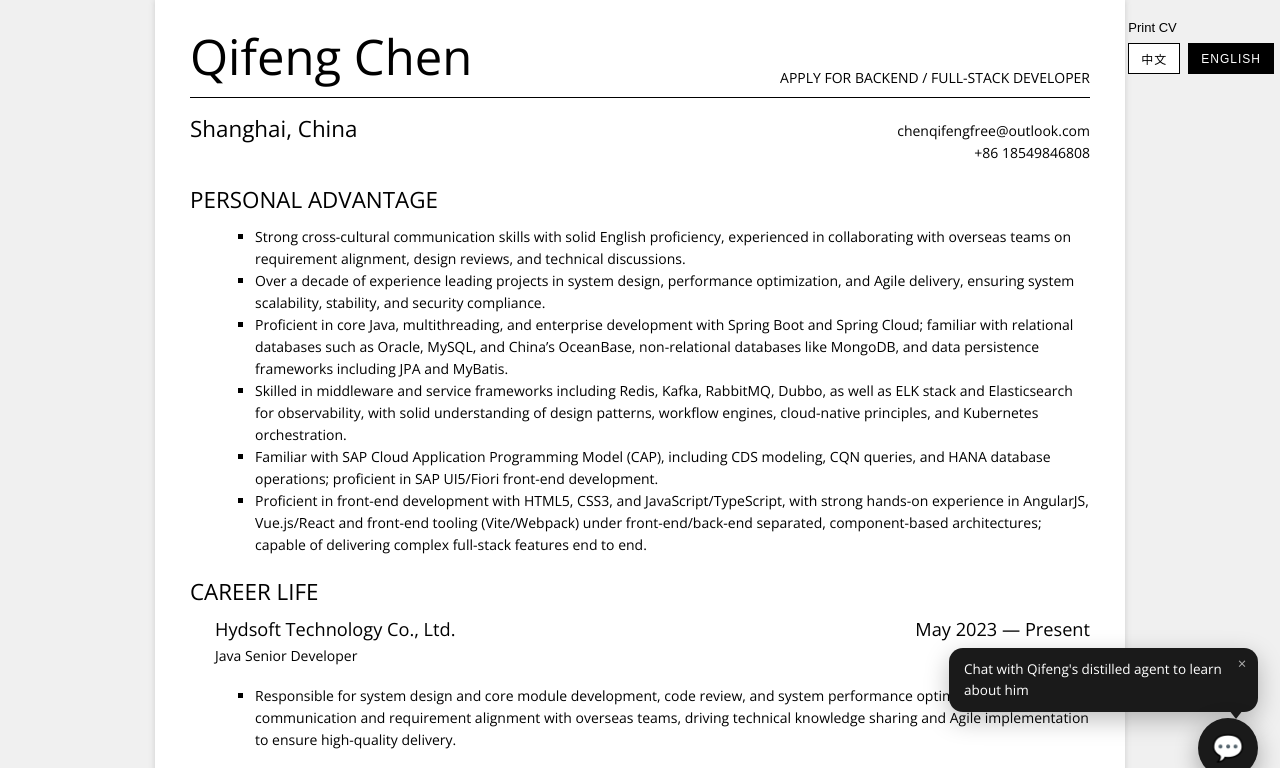
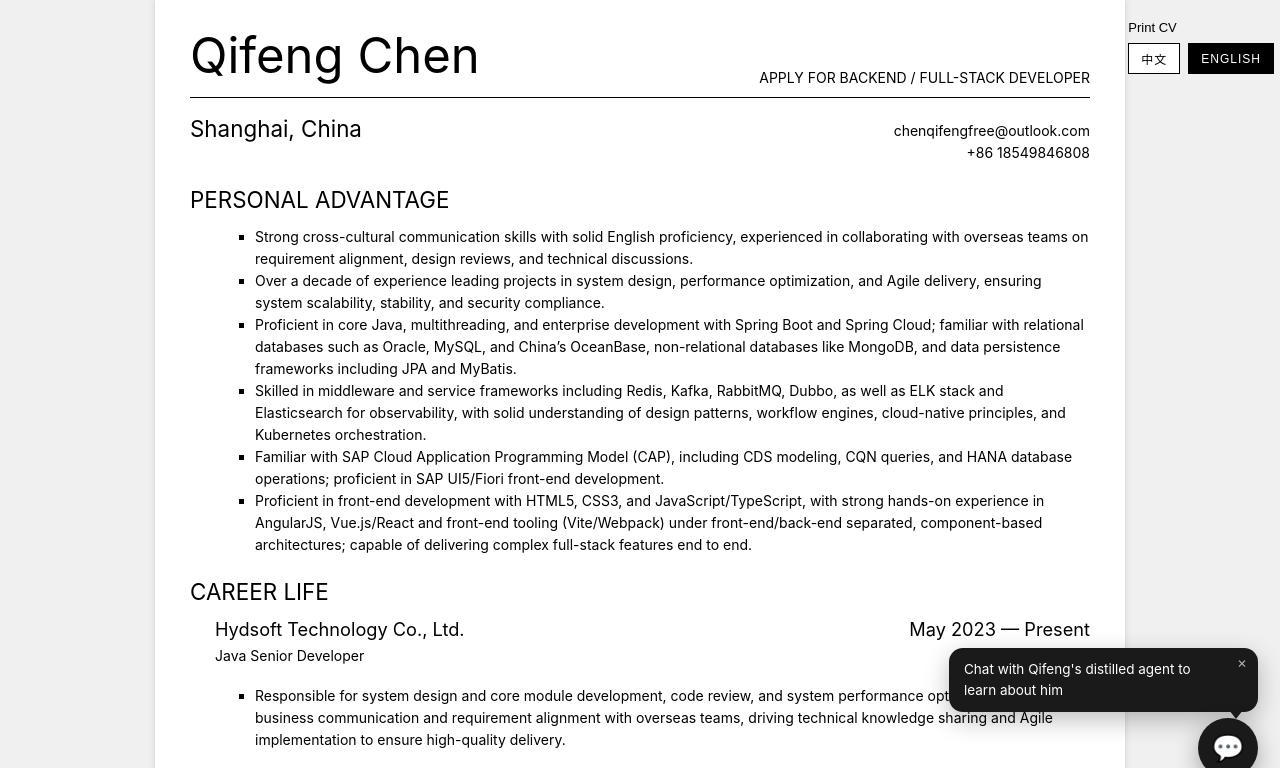
Before and after one commit to chenqifeng92/chenqifeng92.github.io, a plain HTML site: page index.html in a window 1280 px wide. Shown: the top 768 px of the page. Drawn offline with nearby package versions, Linux system fonts and the light colour scheme.

Commit message:
去掉 Google Fonts，字体改系统栈（苹方/微软雅黑）修中文发虚，weight 300->400
Co-Authored-By: Claude <noreply@anthropic.com>

```diff
--- a/index.html
+++ b/index.html
@@ -5,16 +5,14 @@
 	<title>Qifeng Chen Resume</title>
 	<meta http-equiv="Content-Type" content="text/html; charset=utf-8" />
 	<meta name="viewport" content="width=device-width, initial-scale=1.0" />
-	<link href="https://fonts.googleapis.com/css?family=Open+Sans:300&subset=latin,latin-ext" rel="stylesheet"
-		type="text/css" />
 	<style type="text/css">
 		body {
 			background: #f0f0f0;
 			margin: 0;
 			padding: 0;
 
-			font-family: 'Open Sans', 'Helvetica Light', 'Helvetica Neue', 'Arial Narrow', Helvetica, Arial, serif;
-			font-weight: 300;
+			font-family: -apple-system, BlinkMacSystemFont, 'Segoe UI', Helvetica, Arial, 'PingFang SC', 'Microsoft YaHei', sans-serif;
+			font-weight: 400;
 			line-height: 22px;
 			font-size: 14px;
 
@@ -29,8 +27,8 @@
 		h2,
 		h3,
 		h4 {
-			font-family: 'Open Sans', 'Helvetica Light', 'Helvetica Neue', 'Arial Narrow', Helvetica, Arial, serif;
-			font-weight: 300;
+			font-family: -apple-system, BlinkMacSystemFont, 'Segoe UI', Helvetica, Arial, 'PingFang SC', 'Microsoft YaHei', sans-serif;
+			font-weight: 400;
 			font-weight: normal;
 			margin: 0 0 15px 0;
 			padding: 0;
@@ -152,8 +150,8 @@
 		}
 
 		.basic-info label {
-			font-family: 'Open Sans', 'Helvetica Light', 'Helvetica Neue', 'Arial Narrow', Helvetica, Arial, serif;
-			font-weight: 300;
+			font-family: -apple-system, BlinkMacSystemFont, 'Segoe UI', Helvetica, Arial, 'PingFang SC', 'Microsoft YaHei', sans-serif;
+			font-weight: 400;
 		}
 
 		.basic-info label,
@@ -402,7 +400,7 @@
 
 	<div id="resume-zh" class="resume resume-zh hidden">
 
-		<h1 class="resume-header">陈棋烽<span style="float: right; font-size: 14px; text-transform: uppercase; line-height: 85px; font-weight: 300;">求职 后端/全栈开发工程师</span></h1>
+		<h1 class="resume-header">陈棋烽<span style="float: right; font-size: 14px; text-transform: uppercase; line-height: 85px; font-weight: 400;">求职 后端/全栈开发工程师</span></h1>
 		<div class="basic-info section">
 			<h2 class="title" style="color:#fff">基本信息</h2>
 			<div class="set">
@@ -746,7 +744,7 @@
 
 	<div id="resume-en" class="resume resume-en">
 
-		<h1 class="resume-header">Qifeng Chen<span style="float: right; font-size: 14px; text-transform: uppercase; line-height: 85px; font-weight: 300;">APPLY FOR BACKEND / FULL-STACK DEVELOPER</span></h1>
+		<h1 class="resume-header">Qifeng Chen<span style="float: right; font-size: 14px; text-transform: uppercase; line-height: 85px; font-weight: 400;">APPLY FOR BACKEND / FULL-STACK DEVELOPER</span></h1>
 		<div class="basic-info section">
 			<h2 class="title">Shanghai, China</h2>
 			<div class="set">
```
